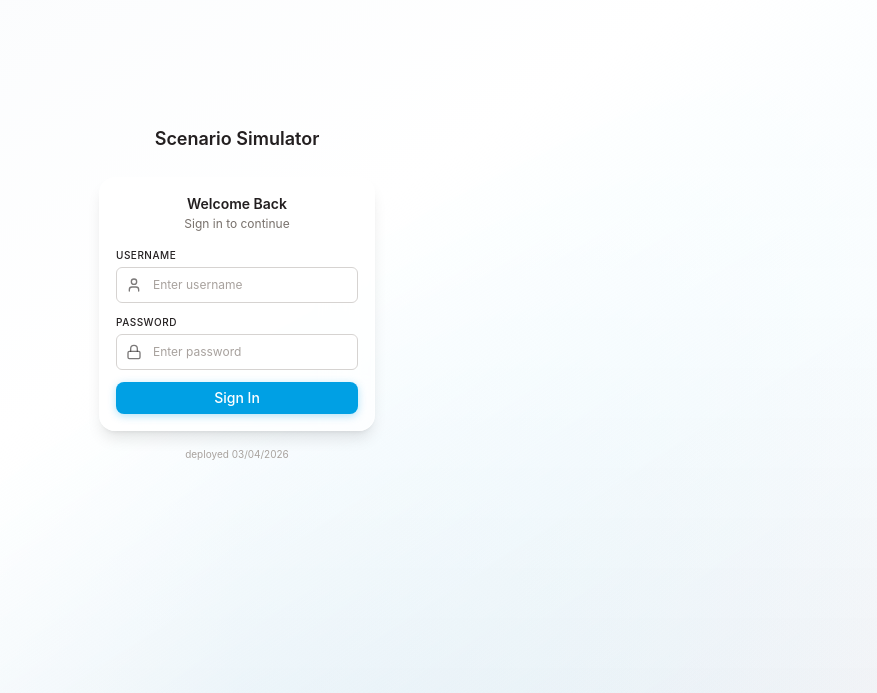
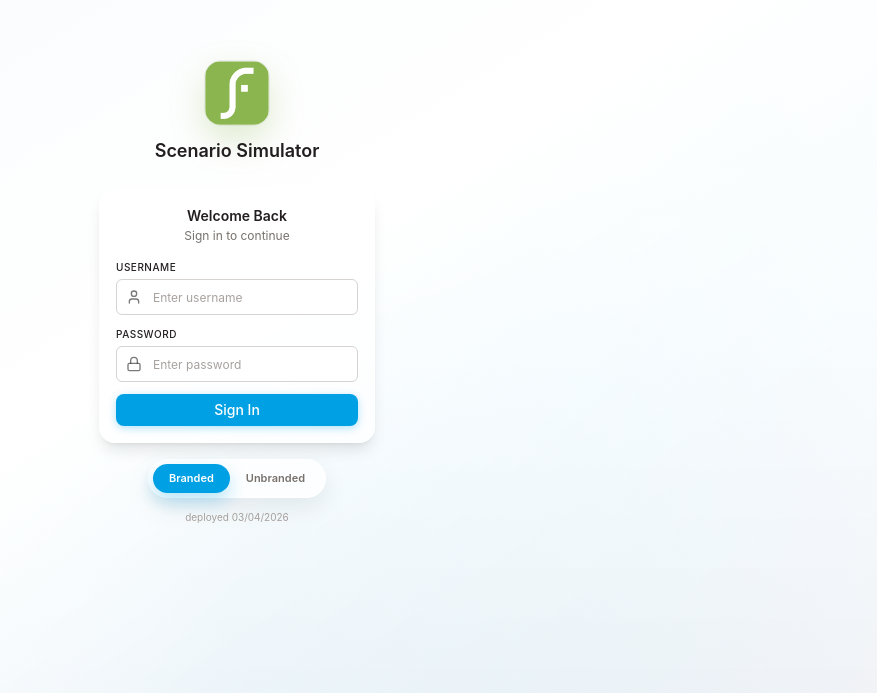
Before and after one commit to FSPAkash/csf_deploy_FS, a React (Vite) app in the folder frontend/: page /login in a window 1280 px wide. Shown: the part 107-800 px from the top of the page, without its empty margins (403-1280 px from the left). Built offline with nearby package versions, Linux system fonts and the light colour scheme; no server answers.

Commit message:
unbranding toggle

```diff
--- a/frontend/src/App.jsx
+++ b/frontend/src/App.jsx
@@ -1,3 +1,4 @@
+import { useEffect } from 'react';
 import { Routes, Route, Navigate } from 'react-router-dom';
 import { useAuth } from './contexts/AuthContext';
 import { TutorialProvider } from './contexts/TutorialContext';
@@ -12,6 +13,7 @@ import PromotionGuide from './pages/PromotionGuide';
 import RegulationGuide from './pages/RegulationGuide';
 import IntelligenceGuide from './pages/IntelligenceGuide';
 import { Spinner } from './components/common';
+import { useBranding } from './contexts/BrandingContext';
 
 function ProtectedRoute({ children, adminOnly = false, betaOnly = false }) {
   const { isAuthenticated, isAdmin, isBeta, isLoading } = useAuth();
@@ -41,6 +43,11 @@ function ProtectedRoute({ children, adminOnly = false, betaOnly = false }) {
 
 function App() {
   const { isAuthenticated, isBeta, isLoading } = useAuth();
+  const branding = useBranding();
+
+  useEffect(() => {
+    document.title = branding.showLogo ? branding.brandedName : branding.whiteLabelName;
+  }, [branding]);
 
   if (isLoading) {
     return (
--- /dev/null
+++ b/frontend/src/components/branding/Branding.jsx
@@ -0,0 +1,103 @@
+import { useBranding } from '../../contexts/BrandingContext';
+
+export function BrandHeaderLockup({ className = '' }) {
+  const branding = useBranding();
+
+  return (
+    <div className={`flex items-center gap-3 ${className}`.trim()}>
+      {branding.showLogo && (
+        <>
+          <img
+            src={branding.markSrc}
+            alt={branding.brandedName}
+            className="h-8 w-8 rounded-lg object-cover shadow-sm"
+          />
+          <span className="h-6 w-px bg-surface-300/80" aria-hidden="true" />
+        </>
+      )}
+
+      <span className="text-sm font-extrabold text-daikin-dark tracking-tight">
+        {branding.whiteLabelName.toUpperCase()}
+      </span>
+    </div>
+  );
+}
+
+export function BrandLoginLockup({ className = '' }) {
+  const branding = useBranding();
+
+  return (
+    <div className={`flex flex-col items-center gap-3 ${className}`.trim()}>
+      {branding.showLogo && (
+        <img
+          src={branding.markSrc}
+          alt={branding.brandedName}
+          className="h-16 w-16 rounded-2xl object-cover shadow-[0_14px_34px_rgba(141,183,79,0.28)] ring-1 ring-black/5"
+        />
+      )}
+
+      <div className="text-center">
+        <h1 className="text-lg font-semibold text-daikin-dark">
+          {branding.whiteLabelName}
+        </h1>
+      </div>
+    </div>
+  );
+}
+
+export function BrandWordmark({
+  variant = 'inline',
+  imageClassName = '',
+  fallbackClassName = '',
+}) {
+  const branding = useBranding();
+
+  if (branding.showLogo) {
+    return (
+      <img
+        src={branding.wordmarkSrc}
+        alt={branding.brandedName}
+        className={imageClassName}
+      />
+    );
+  }
+
+  if (variant === 'stacked') {
+    return (
+      <div className={fallbackClassName}>
+        <span className="text-sm font-extrabold text-daikin-dark tracking-tight leading-none">SCENARIO</span>
+        <span className="text-[9px] font-semibold text-surface-400 tracking-[0.2em] leading-none mt-0.5">SIMULATOR</span>
+      </div>
+    );
+  }
+
+  return (
+    <span className={fallbackClassName}>
+      {branding.whiteLabelName.toUpperCase()}
+    </span>
+  );
+}
+
+export function BrandIcon({ className = '', fallbackClassName = '', fallbackLabel = 'SS', alt }) {
+  const branding = useBranding();
+
+  if (branding.showLogo) {
+    return (
+      <img
+        src={branding.markSrc}
+        alt={alt || branding.brandedName}
+        className={className}
+      />
+    );
+  }
+
+  return (
+    <div
+      className={fallbackClassName}
+      aria-label={`${branding.whiteLabelName} logo`}
+      role="img"
+    >
+      <span>{fallbackLabel}</span>
+    </div>
+  );
+}
--- a/frontend/src/components/dashboard/Header.jsx
+++ b/frontend/src/components/dashboard/Header.jsx
@@ -1,6 +1,7 @@
-import { LogOut, Settings, GraduationCap, FlaskConical, Zap } from 'lucide-react';
+import { LogOut, Settings, GraduationCap } from 'lucide-react';
 
 import { Button, Badge } from '../common';
+import { BrandHeaderLockup } from '../branding/Branding';
 
 function Header({ user, isAdmin, isBeta, onLogout, onDevMode, onBetaDashboard, onBeta2Dashboard, onStartTutorial }) {
   return (
@@ -8,7 +9,7 @@ function Header({ user, isAdmin, isBeta, onLogout, onDevMode, onBetaDashboard, o
       <div className="max-w-[1600px] mx-auto px-4 sm:px-6 lg:px-8 relative z-10">
         <div className="flex items-center justify-between h-16">
           <div className="flex items-center gap-3" data-tutorial="header">
-            <span className="text-sm font-extrabold text-daikin-dark tracking-tight">SCENARIO SIMULATOR</span>
+            <BrandHeaderLockup />
           </div>
 
           {/* User Info and Actions */}
--- /dev/null
+++ b/frontend/src/config/branding.js
@@ -0,0 +1,32 @@
+const TRUE_VALUES = new Set(['1', 'true', 'yes', 'on']);
+const FALSE_VALUES = new Set(['0', 'false', 'no', 'off']);
+
+function parseBooleanEnv(value, defaultValue) {
+  if (value == null || value === '') {
+    return defaultValue;
+  }
+
+  const normalized = String(value).trim().toLowerCase();
+
+  if (TRUE_VALUES.has(normalized)) {
+    return true;
+  }
+
+  if (FALSE_VALUES.has(normalized)) {
+    return false;
+  }
+
+  return defaultValue;
+}
+
+export const DEFAULT_SHOW_FS_LOGO = parseBooleanEnv(import.meta.env.VITE_SHOW_FS_LOGO, true);
+
+export const BRANDING_STORAGE_KEY = 'show_fs_logo';
+
+export const BRANDING_DEFAULTS = {
+  showLogo: DEFAULT_SHOW_FS_LOGO,
+  wordmarkSrc: '/FS.png',
+  markSrc: '/FSSML.png',
+  brandedName: 'Forecast Simulator',
+  whiteLabelName: 'Scenario Simulator',
+};
--- /dev/null
+++ b/frontend/src/contexts/BrandingContext.jsx
@@ -0,0 +1,34 @@
+import { createContext, useContext, useMemo } from 'react';
+import { useLocalStorage } from '../hooks/useLocalStorage';
+import { BRANDING_DEFAULTS, BRANDING_STORAGE_KEY } from '../config/branding';
+
+const BrandingContext = createContext(null);
+
+export function BrandingProvider({ children }) {
+  const [showLogo, setShowLogo] = useLocalStorage(
+    BRANDING_STORAGE_KEY,
+    BRANDING_DEFAULTS.showLogo
+  );
+
+  const value = useMemo(() => ({
+    ...BRANDING_DEFAULTS,
+    showLogo,
+    setShowLogo,
+  }), [showLogo, setShowLogo]);
+
+  return (
+    <BrandingContext.Provider value={value}>
+      {children}
+    </BrandingContext.Provider>
+  );
+}
+
+export function useBranding() {
+  const context = useContext(BrandingContext);
+
+  if (!context) {
+    throw new Error('useBranding must be used within a BrandingProvider');
+  }
+
+  return context;
+}
--- a/frontend/src/index.jsx
+++ b/frontend/src/index.jsx
@@ -3,6 +3,7 @@ import ReactDOM from 'react-dom/client';
 import { BrowserRouter } from 'react-router-dom';
 import App from './App';
 import { AuthProvider } from './contexts/AuthContext';
+import { BrandingProvider } from './contexts/BrandingContext';
 import { ForecastProvider } from './contexts/ForecastContext';
 import { ToastProvider } from './components/common/Toast';
 import ErrorBoundary from './components/common/ErrorBoundary';
@@ -12,6 +13,7 @@ ReactDOM.createRoot(document.getElementById('root')).render(
   <React.StrictMode>
     <ErrorBoundary showDetails={import.meta.env.DEV}>
       <BrowserRouter>
+        <BrandingProvider>
           <AuthProvider>
             <ForecastProvider>
               <ToastProvider>
@@ -19,6 +21,7 @@ ReactDOM.createRoot(document.getElementById('root')).render(
               </ToastProvider>
             </ForecastProvider>
           </AuthProvider>
+        </BrandingProvider>
       </BrowserRouter>
     </ErrorBoundary>
   </React.StrictMode>
--- a/frontend/src/pages/Beta2Dashboard.jsx
+++ b/frontend/src/pages/Beta2Dashboard.jsx
@@ -30,6 +30,7 @@ import { formatNumber } from '../utils/formatters';
 import betaApi from '../services/betaApi';
 import Select from '../components/common/Select';
 import { Modal } from '../components/common';
+import { BrandHeaderLockup } from '../components/branding/Branding';
 
 // ============================================
 // CONSTANTS
@@ -449,12 +450,7 @@ function ConsoleHeader({ user, onLogout, onExport, canExport, selectedProduct, s
 
       {/* Left: Logo */}
       <div className="flex items-center gap-3">
-        <div className="flex items-center gap-2.5">
-          <div className="flex flex-col">
-            <span className="text-sm font-extrabold text-daikin-dark tracking-tight leading-none">SCENARIO</span>
-            <span className="text-[9px] font-semibold text-surface-400 tracking-[0.2em] leading-none mt-0.5">SIMULATOR</span>
-          </div>
-        </div>
+        <BrandHeaderLockup />
       </div>
 
       {/* Center: Context Selectors */}
--- a/frontend/src/pages/Login.jsx
+++ b/frontend/src/pages/Login.jsx
@@ -2,11 +2,14 @@ import { useState } from 'react';
 import { motion } from 'framer-motion';
 import { User, Lock } from 'lucide-react';
 import { useAuth } from '../contexts/AuthContext';
+import { useBranding } from '../contexts/BrandingContext';
 import { GlassCard, Button, Alert } from '../components/common';
+import { BrandLoginLockup } from '../components/branding/Branding';
 import clsx from 'clsx';
 
 function Login() {
   const { login, isLoading, error, clearError } = useAuth();
+  const { showLogo, setShowLogo } = useBranding();
   const [username, setUsername] = useState('');
   const [password, setPassword] = useState('');
   const [localError, setLocalError] = useState(null);
@@ -50,9 +53,7 @@ function Login() {
           transition={{ duration: 0.4, ease: [0.25, 0.1, 0.25, 1] }}
           className="mb-6 text-center"
         >
-          <h1 className="text-lg font-semibold text-daikin-dark">
-            Scenario Simulator
-          </h1>
+          <BrandLoginLockup />
         </motion.div>
 
         {/* Login Card */}
@@ -175,14 +176,45 @@ function Login() {
         </motion.div>
 
         {/* Version Footer */}
-        <motion.p
+        <motion.div
           initial={{ opacity: 0 }}
           animate={{ opacity: 1 }}
-          transition={{ delay: 0.35, duration: 0.4 }}
-          className="mt-4 text-[10px] text-surface-400"
+          transition={{ delay: 0.3, duration: 0.4 }}
+          className="mt-4"
         >
-          deployed 03/04/2026
-        </motion.p>
+          <div className="flex flex-col items-center gap-3">
+            <div className="inline-flex items-center rounded-full bg-white/80 p-1 border border-white/70 shadow-[0_10px_24px_rgba(15,23,42,0.08)] backdrop-blur-xl">
+              <button
+                type="button"
+                onClick={() => setShowLogo(true)}
+                className={clsx(
+                  'px-4 py-1.5 rounded-full text-[11px] font-semibold transition-all duration-200',
+                  showLogo
+                    ? 'bg-daikin-blue text-white shadow-[0_8px_18px_rgba(0,160,228,0.28)]'
+                    : 'text-surface-500 hover:text-daikin-dark'
+                )}
+              >
+                Branded
+              </button>
+              <button
+                type="button"
+                onClick={() => setShowLogo(false)}
+                className={clsx(
+                  'px-4 py-1.5 rounded-full text-[11px] font-semibold transition-all duration-200',
+                  !showLogo
+                    ? 'bg-slate-800 text-white shadow-[0_8px_18px_rgba(15,23,42,0.18)]'
+                    : 'text-surface-500 hover:text-daikin-dark'
+                )}
+              >
+                Unbranded
+              </button>
+            </div>
+
+            <span className="text-[10px] text-surface-400">
+              deployed 03/04/2026
+            </span>
+          </div>
+        </motion.div>
       </div>
     </div>
   );
```
Also changed, not shown: frontend/src/components/chat/ChatBot.jsx (+10 -6 lines). Lines whose indentation alone changed are shown as unchanged.
